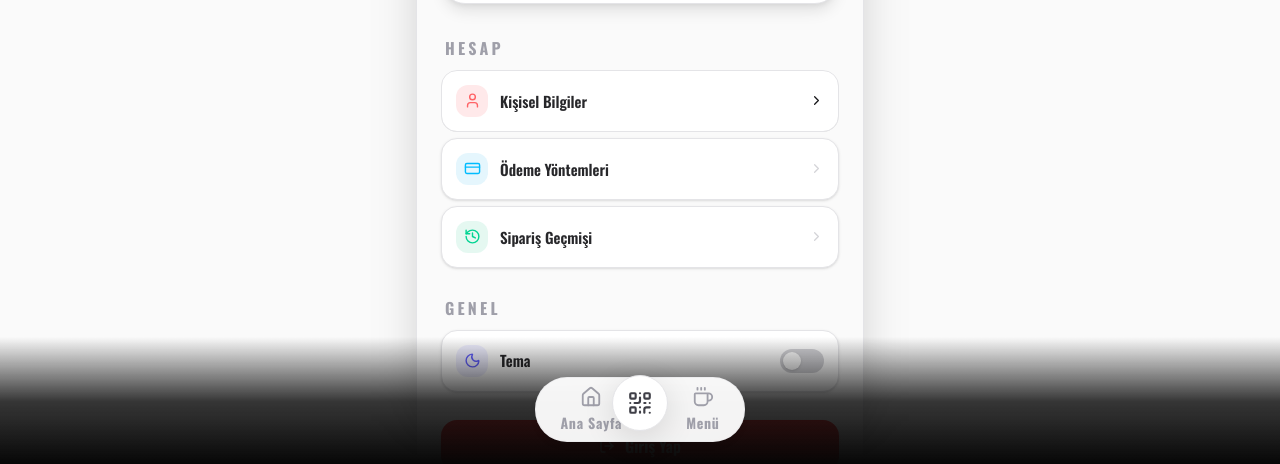
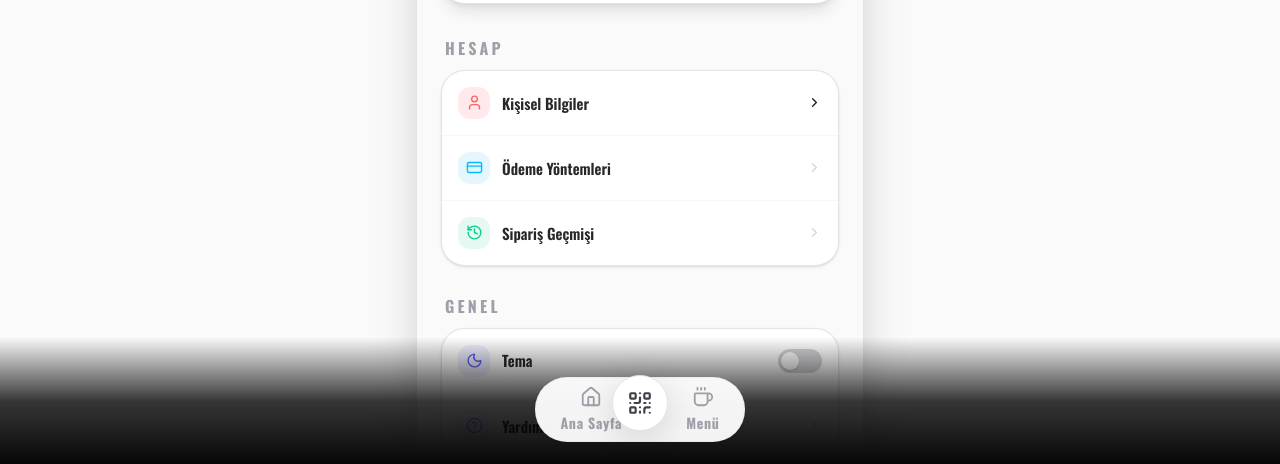
Before and after one commit to AkadoZafer/shacocoffee, a React (Vite) app: page /settings in a window 1280 px wide. Shown: the part 334-798 px from the top of the page. Built offline with nearby package versions, Linux system fonts and the light colour scheme; no server answers; the database is empty.

Commit message:
style: Apple style settings menu and fixed support button

```diff
--- a/src/pages/Settings.jsx
+++ b/src/pages/Settings.jsx
@@ -167,9 +167,9 @@ export default function Settings() {
 
                 {/* HESAP */}
                 <SectionLabel label="HESAP" isDark={isDark} delay={0.15} />
-                <motion.div initial={{ opacity: 0, y: 10 }} animate={{ opacity: 1, y: 0 }} transition={{ delay: 0.2 }} className="space-y-1.5 mb-7">
+                <motion.div initial={{ opacity: 0, y: 10 }} animate={{ opacity: 1, y: 0 }} transition={{ delay: 0.2 }} className="mb-7">
+                    <div className={`rounded-3xl overflow-hidden shadow-sm border ${isDark ? 'bg-zinc-900 border-zinc-800' : 'bg-white border-zinc-200'}`}>
                         {/* Personal Info Edit Section */}
-                    <div className={`rounded-2xl overflow-hidden transition-all duration-300 ${editMode ? (isDark ? 'bg-zinc-900 border border-zinc-800' : 'bg-white border border-zinc-200 shadow-lg') : ''}`}>
                         <ProfileRow
                             icon={<User size={17} />}
                             iconBg="bg-red-500/10 text-red-400"
@@ -177,6 +177,7 @@ export default function Settings() {
                             isDark={isDark}
                             onClick={() => setEditMode(!editMode)}
                             rightIcon={editMode ? <X size={16} /> : <ChevronRight size={15} />}
+                            isFirst={true}
                         />
                         <AnimatePresence>
                             {editMode && (
@@ -219,16 +220,17 @@ export default function Settings() {
                                 </motion.div>
                             )}
                         </AnimatePresence>
-                    </div>
 
                         {!isStaff && <ProfileRow icon={<CreditCard size={17} />} iconBg="bg-sky-500/10 text-sky-400" label="Ödeme Yöntemleri" isDark={isDark} onClick={() => navigate('/wallet')} />}
-                    <ProfileRow icon={<History size={17} />} iconBg="bg-emerald-500/10 text-emerald-400" label="Sipariş Geçmişi" isDark={isDark} onClick={() => navigate('/orders')} />
+                        <ProfileRow icon={<History size={17} />} iconBg="bg-emerald-500/10 text-emerald-400" label="Sipariş Geçmişi" isDark={isDark} onClick={() => navigate('/orders')} isLast={true} />
+                    </div>
                 </motion.div>
 
                 {/* GENEL */}
                 <SectionLabel label="GENEL" isDark={isDark} delay={0.25} />
-                <motion.div initial={{ opacity: 0, y: 10 }} animate={{ opacity: 1, y: 0 }} transition={{ delay: 0.3 }} className="space-y-1.5 mb-7">
-                    <div className={`p-3.5 rounded-2xl flex items-center justify-between ${isDark ? 'bg-zinc-900 border border-zinc-800/80' : 'bg-white border border-zinc-200 shadow-sm'}`}>
+                <motion.div initial={{ opacity: 0, y: 10 }} animate={{ opacity: 1, y: 0 }} transition={{ delay: 0.3 }} className="mb-7">
+                    <div className={`rounded-3xl overflow-hidden shadow-sm border ${isDark ? 'bg-zinc-900 border-zinc-800' : 'bg-white border-zinc-200'}`}>
+                        <div className={`p-4 flex items-center justify-between border-b ${isDark ? 'border-zinc-800/80 hover:bg-zinc-800/30' : 'border-zinc-100/80 hover:bg-zinc-50'}`}>
                             <div className="flex items-center gap-3">
                                 <div className={`w-8 h-8 rounded-xl flex items-center justify-center ${isDark ? 'bg-amber-500/10 text-amber-400' : 'bg-indigo-500/10 text-indigo-500'}`}>
                                     {isDark ? <Sun size={17} /> : <Moon size={17} />}
@@ -239,10 +241,16 @@ export default function Settings() {
                                 <div className={`bg-white rounded-full absolute top-[3px] transition-all duration-300 shadow-sm ${isDark ? 'left-[22px]' : 'left-[3px]'}`} style={{ width: 18, height: 18 }} />
                             </button>
                         </div>
-                    {/* Removed duplicate "Profile Photo" button logic here since it's now in main card */}
-                    {supportUrl && (
-                        <ProfileRow icon={<HelpCircle size={17} />} iconBg="bg-violet-500/10 text-violet-400" label="Yardım & Destek" isDark={isDark} onClick={() => window.open(supportUrl, '_blank')} />
-                    )}
+                        {/* Always show Help & Support, handle empty URL with alert */}
+                        <ProfileRow
+                            icon={<HelpCircle size={17} />}
+                            iconBg="bg-violet-500/10 text-violet-400"
+                            label="Yardım & Destek"
+                            isDark={isDark}
+                            onClick={() => supportUrl ? window.open(supportUrl, '_blank') : alert('Yardım yönlendirmesi şu an kapalıdır.')}
+                            isLast={true}
+                        />
+                    </div>
                 </motion.div>
 
                 {/* Logout / Login for Guests */}
@@ -304,10 +312,10 @@ function SectionLabel({ label, isDark, delay }) {
     );
 }
 
-function ProfileRow({ icon, iconBg, label, subtitle, isDark, onClick, rightIcon }) {
+function ProfileRow({ icon, iconBg, label, subtitle, isDark, onClick, rightIcon, isFirst, isLast }) {
     return (
         <button onClick={onClick}
-            className={`w-full p-3.5 rounded-2xl flex items-center justify-between transition active:scale-[0.98] ${isDark ? 'bg-zinc-900 border border-zinc-800/80 hover:border-zinc-700' : 'bg-white border border-zinc-200 shadow-sm hover:shadow-md'}`}
+            className={`w-full p-4 flex items-center justify-between transition active:bg-black/5 ${isDark ? 'hover:bg-zinc-800/30' : 'hover:bg-zinc-50/50'} ${!isLast ? (isDark ? 'border-b border-zinc-800/80' : 'border-b border-zinc-100/80') : ''}`}
         >
             <div className="flex items-center gap-3">
                 <div className={`w-8 h-8 rounded-xl flex items-center justify-center ${iconBg}`}>{icon}</div>
```
Lines whose indentation alone changed are shown as unchanged.
